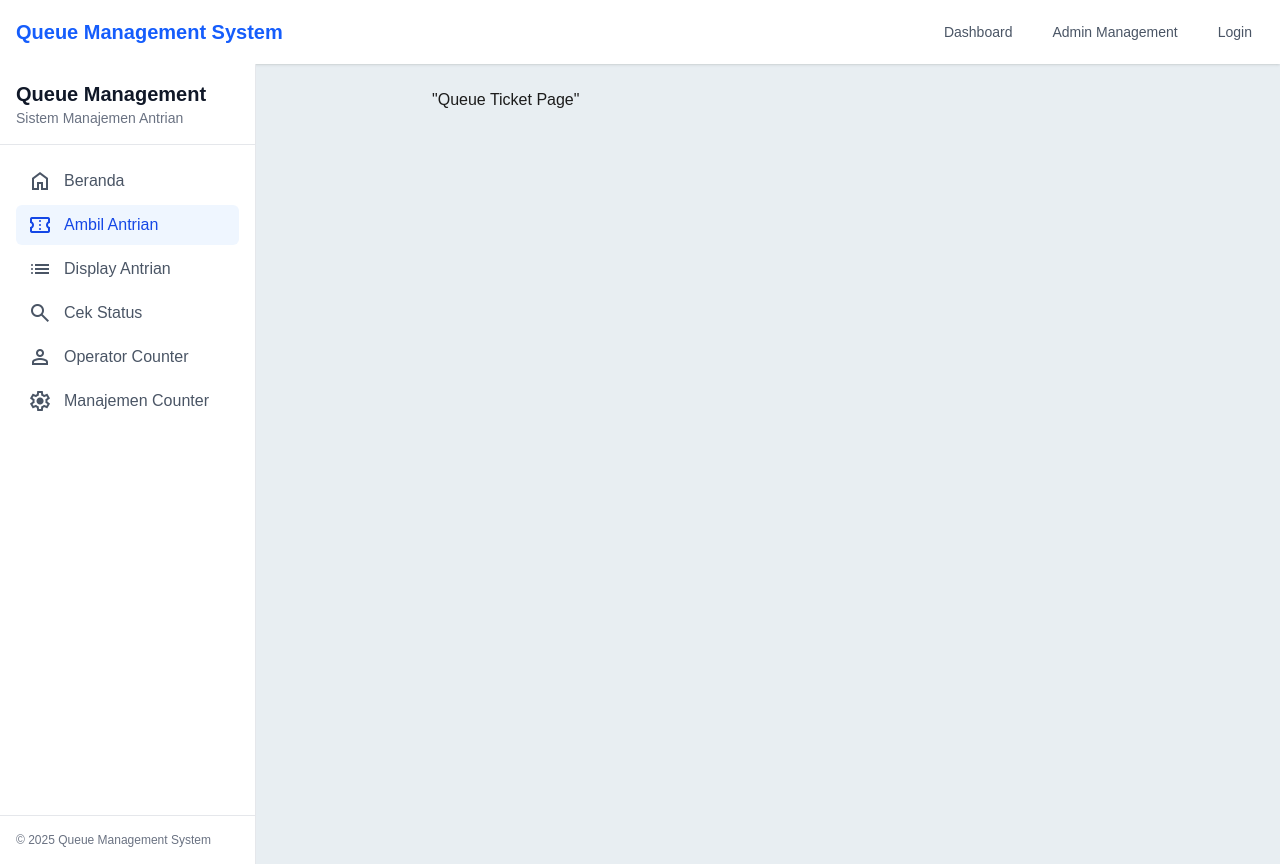
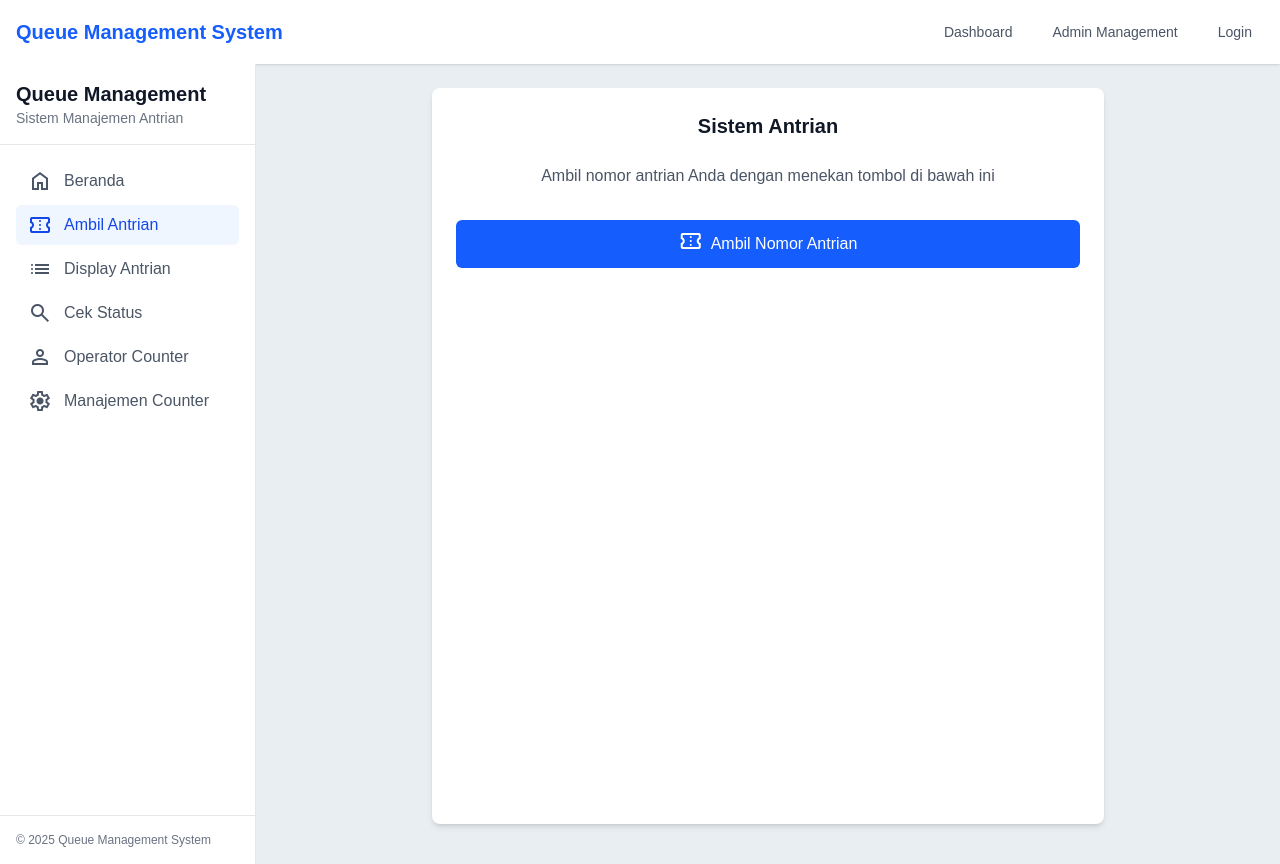
Before and after one commit to herdifariz/counter-frontend, a Next.js app: page /queue-ticket in a window 1280 px wide. Built offline with nearby package versions, Linux system fonts and the light colour scheme.

Commit message:
add display ambil antrian

```diff
--- a/src/app/queue-ticket/page.tsx
+++ b/src/app/queue-ticket/page.tsx
@@ -1,10 +1,13 @@
 "use server";
 import DashboardLayout from "@/components/organisms/DashboardLayout";
+import QueueTicketDisplay from "@/components/QueueTicketPage";
 
 export default async function QueueTicketPage() {
   return (
     <DashboardLayout>
-      <div className="max-w-2xl mx-auto">"Queue Ticket Page"</div>
+      <div className="max-w-2xl mx-auto">
+        {<QueueTicketDisplay className="min-h-[calc(100vh-4rem)]" />}
+      </div>
     </DashboardLayout>
   );
 }
--- a/src/components/DashboardPage.tsx
+++ b/src/components/DashboardPage.tsx
@@ -55,7 +55,7 @@ const DashboardPage = () => {
             <div className="flex justify-between items-start">
               <div>
                 <p className="text-yellow-800 text-sm font-medium">Menunggu</p>
-                <h3 className="text-3xl font-bold text-yellow-900 mt-1">8</h3>
+                <h3 className="text-3xl font-bold text-yellow-900 mt-1">999</h3>
               </div>
               <span className="material-symbols-outlined text-yellow-500 text-3xl">
                 timer
--- a/src/components/organisms/QueueTicketPage.tsx
+++ b/src/components/QueueTicketPage.tsx
@@ -1,15 +1,15 @@
 "use client";
 
 import React, { FC, useState } from "react";
-import Button from "../atoms/Button";
-import Card from "../atoms/Card";
+import Button from "./atoms/Button";
+import Card from "./atoms/Card";
 
 interface QueueTicketProps {
   className?: string;
 }
 
 const QueueTicketPage: FC<QueueTicketProps> = ({ className }) => {
-  const [isClaimSuccess, setIsClaimSuccess] = useState(false);
+  const [isClaimSuccess] = useState(false);
 
   return (
     <Card className={className}>
```
